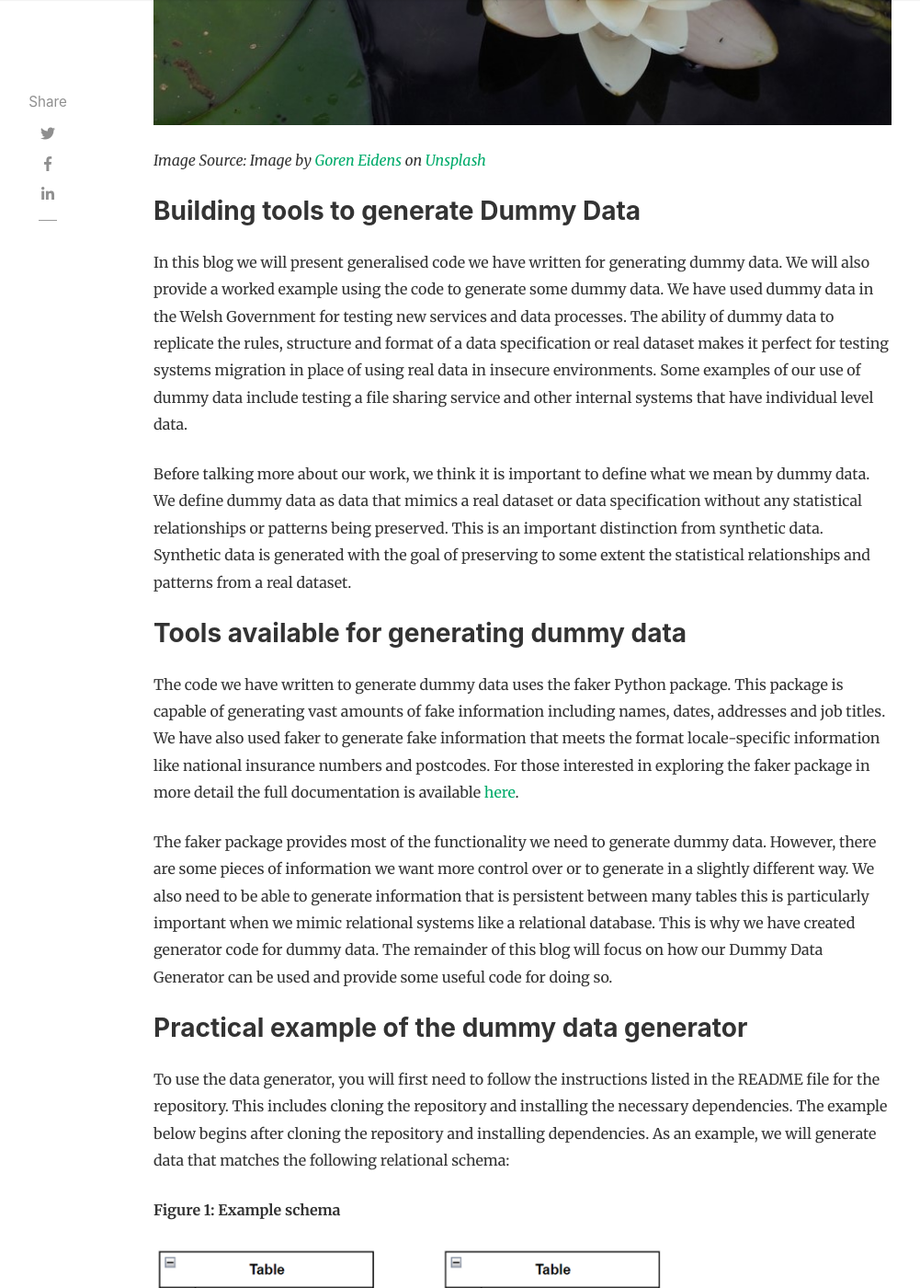
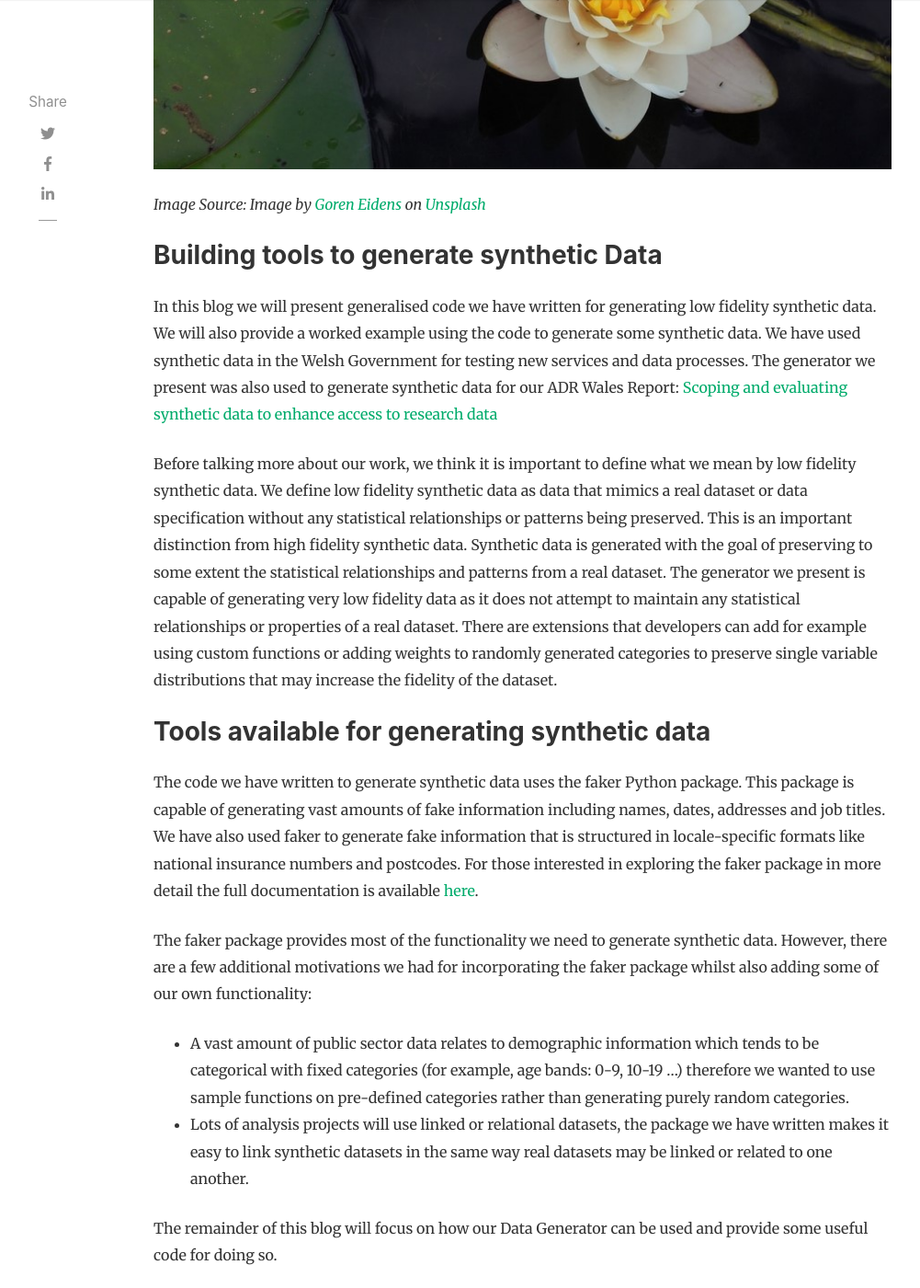
Before and after one commit to wgdsu/wgdsu.github.io, a Jekyll site: the page built from _posts/2024-09-26-DummyData.md, in a window 1280 px wide and 1400 px high, scrolled down 775 px. Shown: the whole window at 92% size, without its empty margins (118-1119 px from the left). Built offline with Jekyll 4.4.1, drawn with Linux system fonts in a browser that asks for light colours; nearby versions of some CDN libraries; comment, search, counter and statistics services are not loaded; some of the changed text lies outside the part shown.

Commit message:
Update 2024-09-26-DummyData.md

````diff
--- a/_posts/2024-09-26-DummyData.md
+++ b/_posts/2024-09-26-DummyData.md
@@ -1,29 +1,33 @@
 ---
 layout: post
-title: "Building tools to generate dummy data"
+title: "Building tools to generate low fidelity synthetic data"
 author: JoeL
 categories: [Blog]
-tags: [RAP, Data Engineering, Capability, Data Visualisation, Automation]
+tags: [SyntheticData, DataEngineering, Capability, Automation]
 image: assets/images/post-imgs/2024-09-26-DummyData/dd-cover.jpg
-description: "Generating dummy data to support platform testing"
+description: "Generating synthetic data to support platform testing"
 hidden: True
 ---
 
 *Image Source: Image by <a href="https://unsplash.com/@goeran?utm_content=creditCopyText&utm_medium=referral&utm_source=unsplash">Goren Eidens</a> on <a href="https://unsplash.com/photos/white-lotus-flower-on-body-of-water-6T7kfc3VitU?utm_content=creditCopyText&utm_medium=referral&utm_source=unsplash">Unsplash</a>*
 
-### Building tools to generate Dummy Data
+### Building tools to generate synthetic Data
 
-In this blog we will present generalised code we have written for generating dummy data. We will also provide a worked example using the code to generate some dummy data. We have used dummy data in the Welsh Government for testing new services and data processes. The ability of dummy data to replicate the rules, structure and format of a data specification or real dataset makes it perfect for testing systems migration in place of using real data in insecure environments. Some examples of our use of dummy data include testing a file sharing service and other internal systems that have individual level data.
+In this blog we will present generalised code we have written for generating low fidelity synthetic data. We will also provide a worked example using the code to generate some synthetic data. We have used synthetic data in the Welsh Government for testing new services and data processes. The generator we present was also used to generate synthetic data for our ADR Wales Report: [Scoping and evaluating synthetic data to enhance access to research data](https://adrwales.org/wp-content/uploads/2025/04/BOLD-synthetic-data.pdf)
 
-Before talking more about our work, we think it is important to define what we mean by dummy data. We define dummy data as data that mimics a real dataset or data specification without any statistical relationships or patterns being preserved. This is an important distinction from synthetic data. Synthetic data is generated with the goal of preserving to some extent the statistical relationships and patterns from a real dataset.
+Before talking more about our work, we think it is important to define what we mean by low fidelity synthetic data. We define low fidelity synthetic data as data that mimics a real dataset or data specification without any statistical relationships or patterns being preserved. This is an important distinction from high fidelity synthetic data. Synthetic data is generated with the goal of preserving to some extent the statistical relationships and patterns from a real dataset. The generator we present is capable of generating very low fidelity data as it does not attempt to maintain any statistical relationships or properties of a real dataset. There are extensions that developers can add for example using custom functions or adding weights to randomly generated categories to preserve single variable distributions that may increase the fidelity of the dataset.
 
-### Tools available for generating dummy data
+### Tools available for generating synthetic data
 
-The code we have written to generate dummy data uses the faker Python package. This package is capable of generating vast amounts of fake information including names, dates, addresses and job titles. We have also used faker to generate fake information that meets the format locale-specific information like national insurance numbers and postcodes. For those interested in exploring the faker package in more detail the full documentation is available [here](https://faker.readthedocs.io/en/master/#basic-usage ).
+The code we have written to generate synthetic data uses the faker Python package. This package is capable of generating vast amounts of fake information including names, dates, addresses and job titles. We have also used faker to generate fake information that is structured in locale-specific formats like national insurance numbers and postcodes. For those interested in exploring the faker package in more detail the full documentation is available [here](https://faker.readthedocs.io/en/master/#basic-usage ).
 
-The faker package provides most of the functionality we need to generate dummy data. However, there are some pieces of information we want more control over or to generate in a slightly different way. We also need to be able to generate information that is persistent between many tables this is particularly important when we mimic relational systems like a relational database. This is why we have created generator code for dummy data. The remainder of this blog will focus on how our Dummy Data Generator can be used and provide some useful code for doing so.
+The faker package provides most of the functionality we need to generate synthetic data. However, there are a few additional motivations we had for incorporating the faker package whilst also adding some of our own functionality:
+  - A vast amount of public sector data relates to demographic information which tends to be categorical with fixed categories (for example, age bands: 0-9, 10-19 ...) therefore we wanted to use sample functions on pre-defined categories rather than generating purely random categories.
+  - Lots of analysis projects will use linked or relational datasets, the package we have written makes it easy to link synthetic datasets in the same way real datasets may be linked or related to one another.
 
-### Practical example of the dummy data generator
+The remainder of this blog will focus on how our Data Generator can be used and provide some useful code for doing so.
+
+### Practical example of the low fidelity synthetic data generator
 
 To use the data generator, you will first need to follow the instructions listed in the README file for the repository. This includes cloning the repository and installing the necessary dependencies.  The example below begins after cloning the repository and installing dependencies.
 As an example, we will generate data that matches the following relational schema:
@@ -79,7 +83,7 @@ Some specific items that help us meet the requirements are:
 * **foreign_key**: Specifies that the values should be taken from a primary key in another table.
 * **rel_type**: Specifies the relationship between tables in this case one to many (1) where every employee must have one or more contact.
 
-The JSON file is  used to define the structure of the dummy data. The next step is writing the Python code to generate it. First, we need to write a function that will generate our custom data. We actually need a generator function, generators can be used like iterables in Python. Generators yield results in a loop which is perfect for our use case of generating dummy data.
+The JSON file is  used to define the structure of the synthetic data. The next step is writing the Python code to generate it. First, we need to write a function that will generate our custom data. We actually need a generator function, generators can be used like iterables in Python. Generators yield results in a loop which is perfect for our use case of generating synthetic data.
 
 In this case our custom data function is:
 ```python
@@ -98,15 +102,15 @@ custom_funcs = {'generate_workplace':generate_workplace}
 
 which we use to generate a workplace location based on a prescribed distribution defined by the `weights` list so that there is a 20% chance of employment being in Cardiff, 30% in Powys and so on.
 
-Custom functions enable us to be creative or to adapt to unique requirements when generating dummy data. For example, we could use custom functions to:
+Custom functions enable us to be creative or to adapt to unique requirements when generating synthetic data. For example, we could use custom functions to:
 •	generate custom email addresses that meet an organisation format
-•	generate high-fidelity dummy data based on a more complex model or on a probability distribution
+•	generate high-fidelity synthetic data based on a more complex model or on a probability distribution
 •	generate columns that are aggregations or calculations based on other columns
 
-With the custom function defined we are able to generate dummy data. We start by initialising the generator:
+With the custom function defined we are able to generate synthetic data. We start by initialising the generator:
 
 ```python
-generator = DummyDataGenerator('config/example.json', custom_funcs=custom_funcs, seed=2187, locale='en_GB')
+generator = DataGenerator('config/example.json', custom_funcs=custom_funcs, seed=2187, locale='en_GB')
 ```
 
 When we initialise the generator, we pass in some key information:
@@ -115,33 +119,33 @@ When we initialise the generator, we pass in some key information:
 * A random seed to ensure reproducibility.
 * A locale (en_GB) which specifies the locale in which to generate information for example generate UK post code formats.
 
-Then we generate the dummy data:
+Then we generate the synthetic data:
 
 ```python
 data = generator.build()
 ```
-**Figure 3: Examples of dummy data**
+**Figure 3: Examples of synthetic data**
 
-<img class="featured-image img-fluid" width="80%" height="auto" src="{{ site.basurl }}/assets/images/post-imgs/2024-09-26-DummyData/sd-employee.PNG" alt="Dummy employee data">
+<img class="featured-image img-fluid" width="80%" height="auto" src="{{ site.basurl }}/assets/images/post-imgs/2024-09-26-DummyData/sd-employee.PNG" alt="Synthetic employee data">
 
 As the examples show we have successfully generated the data to the requirements set out above. The EmployeeRef can successfully be used to link information in the specified relationship type, start and end dates meet the constraints and all information is formatted correctly. This dataset is now ready to be used to test new automated pipelines!
 
 ### Considerations for reproducibility and accessibility
 
-When generating dummy data an added benefit is reproducibility. Note that above we used random seeds when generating dummy data. This ensures that using the same schema we can get the same dummy data in any environment. There is also an added benefit to reproducibility by using JSON schemas as we can catalogue and store the JSON file used to generate a dataset and archive for later use. Further, it is possible to provide a JSON schema and support code to an analyst to generate their own dummy data based on your specification. This enables users to create as much data as they require.
+When generating synthetic data it can be important to consider reproducibility so that the same test data can be used to test a system over many project iterations. Note that above we used random seeds when generating synthetic data. This ensures that using the same schema we can get the same synthetic data in any environment. There is also an added benefit to reproducibility by using JSON schemas as we can catalogue and store the JSON file used to generate a dataset and archive for later use. Further, it is possible to provide a JSON schema and support code to an analyst to generate their own synthetic data based on your specification. This enables users to create as much data as they require.
 
-The dummy data tool presented is aimed at analysts, data scientists and statisticians with a range of coding experience. Therefore, we consider accessibility to be of high importance. We have implemented the JSON file approach to enable the tool to be used with minimal code to generate simple dummy datasets. For those with more experience in coding we present the tool as a starting point to extend across more bespoke use cases. This can be done using either the custom functions capability or just the concepts shared in the dummy data tool.
+The synthetic data tool presented is aimed at analysts, data scientists and statisticians with a range of coding experience. Therefore, we consider accessibility to be of high importance. We have implemented the JSON file approach to enable the tool to be used with minimal code to generate simple synthetic datasets. For those with more experience in coding we present the tool as a starting point to extend across more bespoke use cases. This can be done using either the custom functions capability or just the concepts shared in the synthetic data tool.
 
 ### Considerations for diversity and inclusion
 
-The examples above make use of the locale argument in the faker package to generate data with respect to the en_GB locale. This ensures that addresses and ID information (national insurance numbers) are in the Great British format. However, when generating dummy data it is important to be mindful of diversity and inclusion especially when using locales. We point to the use of custom functions, or iterative approaches to generation to use multiple locales when generating dummy data. This ensures that downstream use cases consider diversity and inclusion in the same way that they would for real datasets.
+The examples above make use of the locale argument in the faker package to generate data with respect to the en_GB locale. This ensures that addresses and ID information (national insurance numbers) are in the Great British format. However, when generating synthetic data it is important to be mindful of diversity and inclusion especially when using locales. We point to the use of custom functions, or iterative approaches to generation to use multiple locales when generating synthetic data. This ensures that downstream use cases consider diversity and inclusion in the same way that they would for real datasets.
 
 As an example, we provide the code below that samples from a short list of Welsh names when producing a first name field. We first add a line to the JSON file:
 
 ```json
 "WelshName": {"type":"custom", "name":"generate_welsh_name"}
 ```
-We add the custom function to our code and create the dummy data generator:
+We add the custom function to our code and create the synthetic data generator:
 
 ```python
 import numpy as np
````
Also changed, not shown: other parts of _posts/2024-09-26-DummyData.md (+1 -1 lines).
